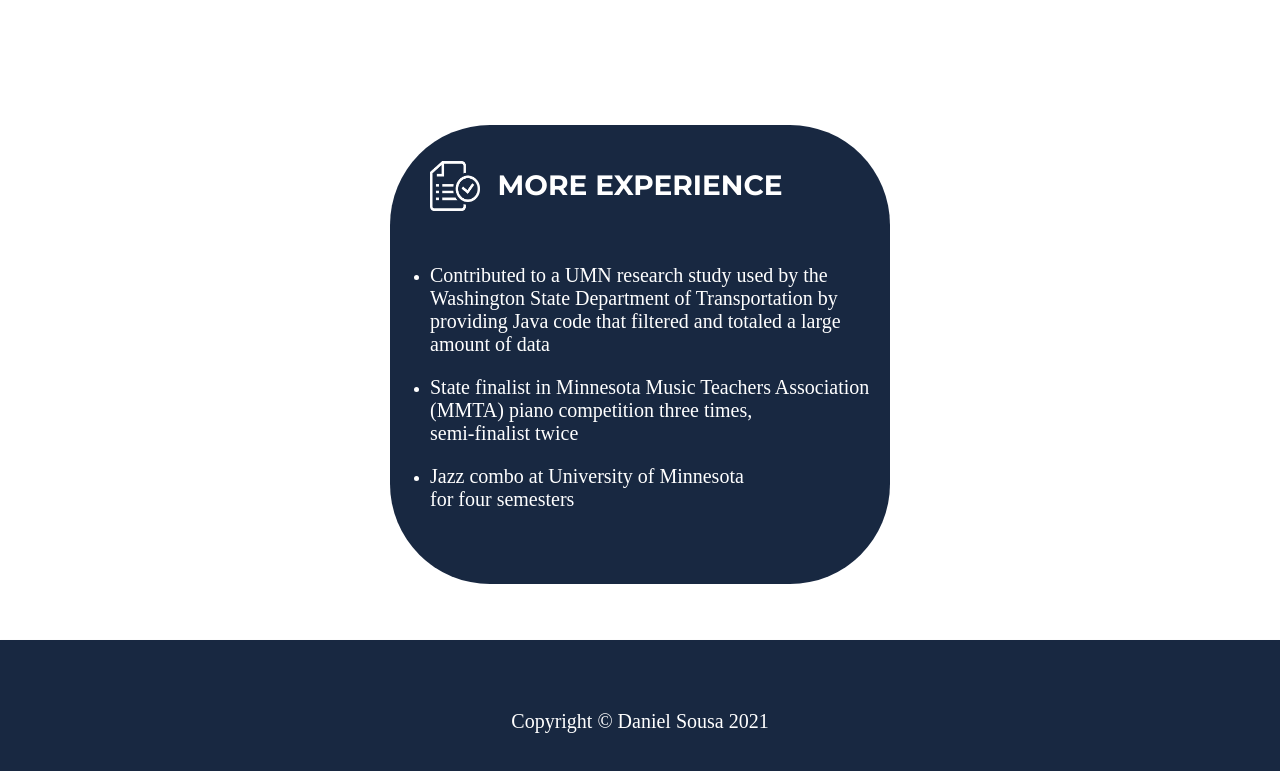
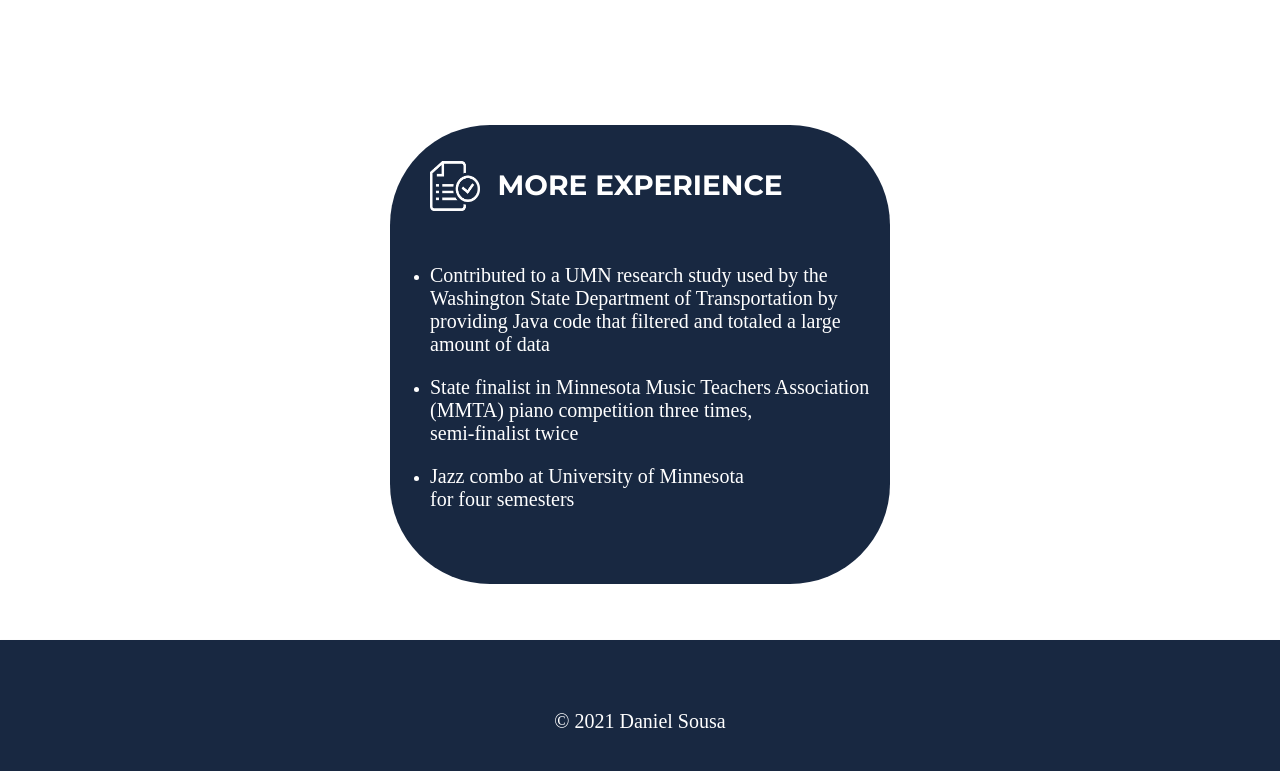
Before and after one commit to Dans171/DanielSousa, a plain HTML site: page index.html in a window 1280 px wide. Shown: the part 6041-6812 px from the top of the page. Drawn offline with Linux system fonts and the light colour scheme.

Commit message:
Update index.html

```diff
--- a/index.html
+++ b/index.html
@@ -365,7 +365,7 @@
     </main>
 
     <footer>
-        <p>Copyright © Daniel Sousa 2021</p>
+        <p>© 2021 Daniel Sousa</p>
     </footer>
 
 </div><!-- END OF WRAPPER -->
```
